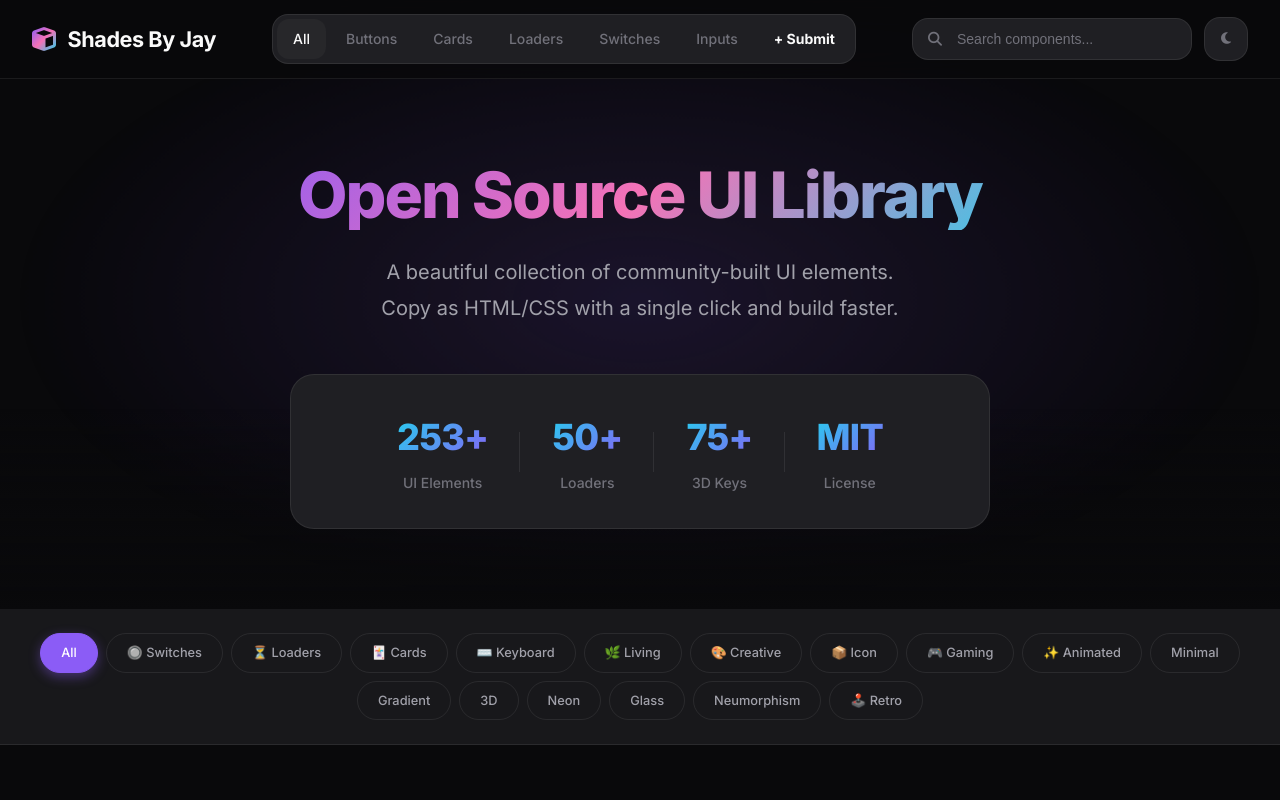
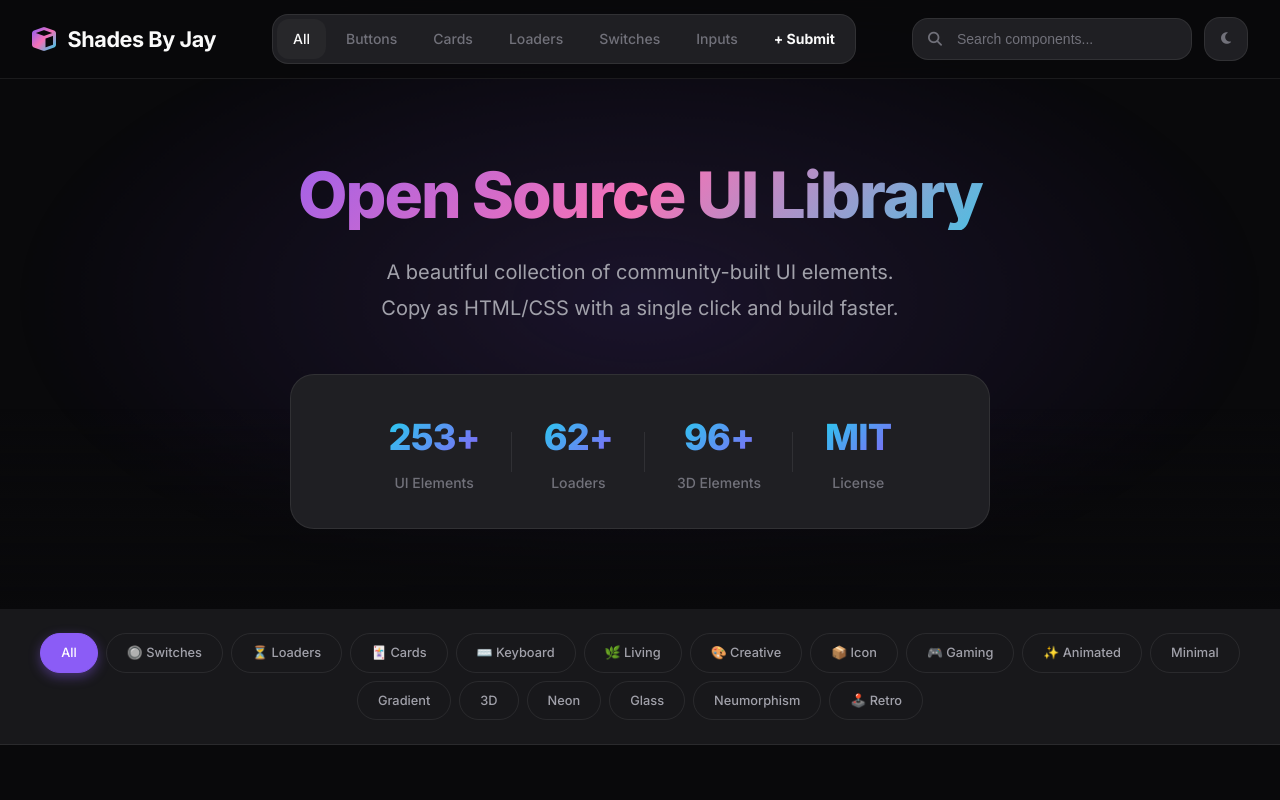
Before and after one commit to sithija-jayasinghe/Shades-by-Jay-UI-Library, a plain HTML site: page index.html in a window 1280 px wide. Shown: the top 800 px of the page. Drawn offline with nearby package versions, Linux system fonts and the light colour scheme; no server answers.

Commit message:
Update hero stats dynamically based on component counts

```diff
--- a/index.html
+++ b/index.html
@@ -46,16 +46,16 @@
             <p>A beautiful collection of community-built UI elements. Copy as HTML/CSS with a single click and build faster.</p>
             <div class="hero-stats">
                 <div class="stat">
-                    <span class="stat-number">253+</span>
+                    <span class="stat-number" id="totalStats">250+</span>
                     <span class="stat-label">UI Elements</span>
                 </div>
                 <div class="stat">
-                    <span class="stat-number">50+</span>
+                    <span class="stat-number" id="loaderStats">50+</span>
                     <span class="stat-label">Loaders</span>
                 </div>
                 <div class="stat">
-                    <span class="stat-number">75+</span>
-                    <span class="stat-label">3D Keys</span>
+                    <span class="stat-number" id="3dStats">75+</span>
+                    <span class="stat-label">3D Elements</span>
                 </div>
                 <div class="stat">
                     <span class="stat-number">MIT</span>
--- a/js/app.js
+++ b/js/app.js
@@ -70,6 +70,7 @@ document.addEventListener('DOMContentLoaded', async () => {
         }
     }
 
+    updateStats(); // Update stats after loading everything
     initializeEventListeners();
     loadTheme();
 });
@@ -338,3 +339,28 @@ function debounce(func, wait) {
         timeout = setTimeout(later, wait);
     };
 }
+
+// Update Hero Stats
+function updateStats() {
+    const totalEl = document.getElementById('totalStats');
+    const loaderEl = document.getElementById('loaderStats');
+    const threeDEl = document.getElementById('3dStats');
+
+    if (totalEl) {
+        totalEl.textContent = allComponents.length + '+';
+    }
+
+    if (loaderEl) {
+        const loaderCount = allComponents.filter(c =>
+            c.category === 'loaders' || (c.tags && c.tags.includes('loader'))
+        ).length;
+        loaderEl.textContent = loaderCount + '+';
+    }
+
+    if (threeDEl) {
+        const threeDCount = allComponents.filter(c =>
+            (c.tags && c.tags.includes('3d')) || (c.tags && c.tags.includes('3D'))
+        ).length;
+        threeDEl.textContent = threeDCount + '+';
+    }
+}
```
